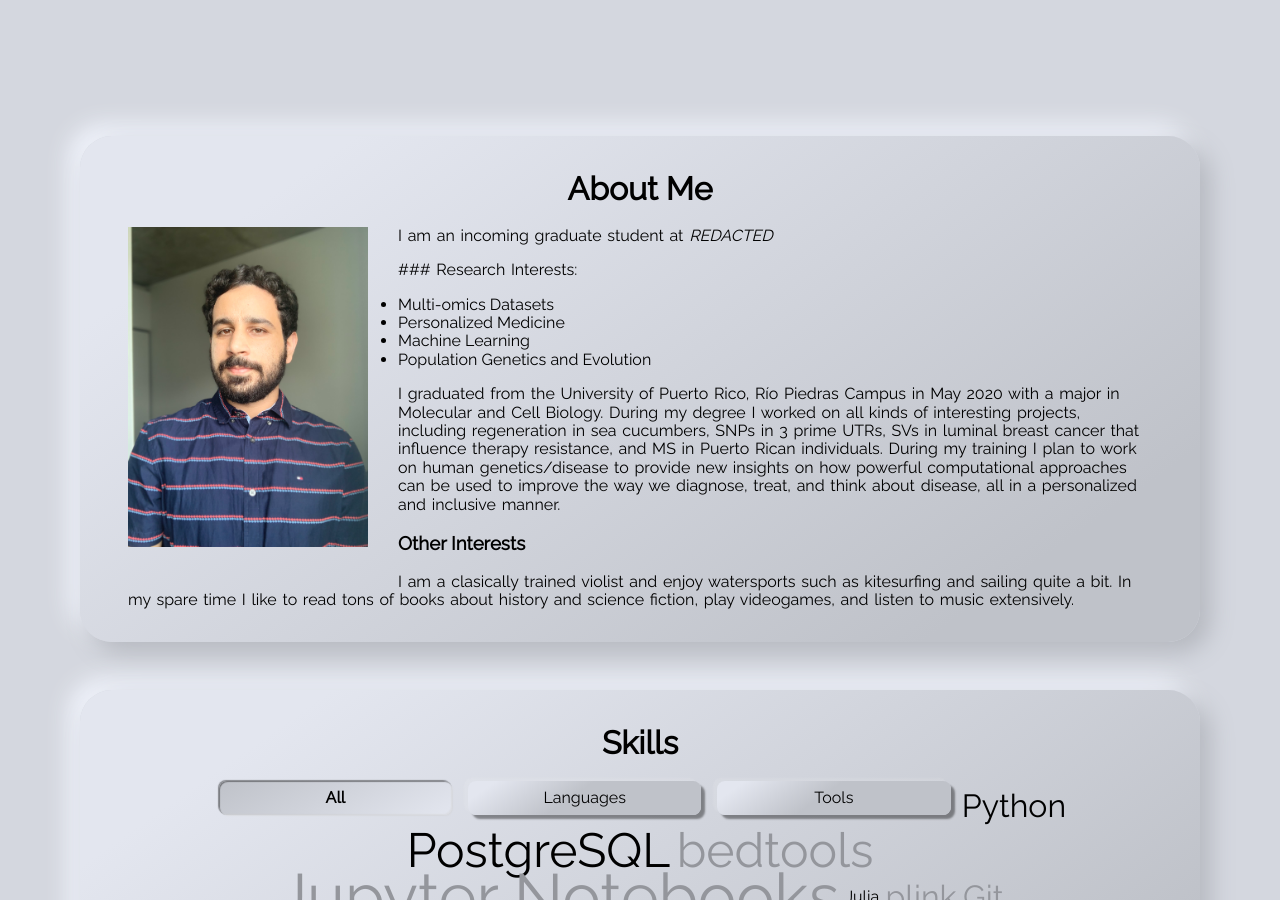
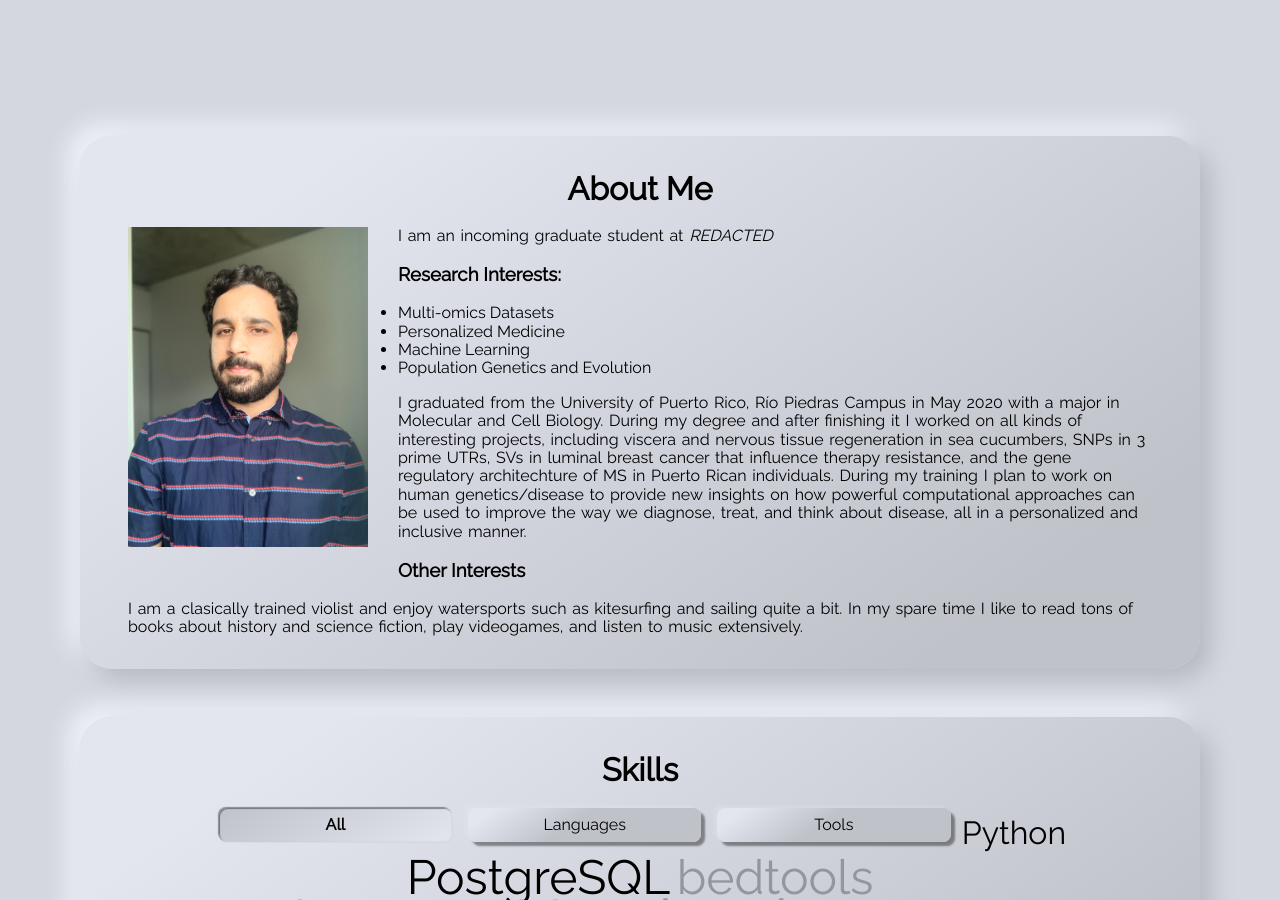
Before and after one commit to seba2550/computational-violist, a Jekyll site: the page built from index.html, in a window 1280 px wide and 900 px high, scrolled down 924 px. Built offline with Jekyll 4.4.1, drawn with Linux system fonts in a browser that asks for light colours.

Commit message:
Update aboutme.md

```diff
--- a/_includes/aboutme.md
+++ b/_includes/aboutme.md
@@ -1,12 +1,12 @@
 I am an incoming graduate student at *REDACTED*
 
-  ### Research Interests:
+### Research Interests:
   * Multi-omics Datasets
   * Personalized Medicine
   * Machine Learning
   * Population Genetics and Evolution
 
-I graduated from the University of Puerto Rico, Río Piedras Campus in May 2020 with a major in Molecular and Cell Biology. During my degree I worked on all kinds of interesting projects, including regeneration in sea cucumbers, SNPs in 3 prime UTRs, SVs in luminal breast cancer that influence therapy resistance, and MS in Puerto Rican individuals. During my training I plan to work on human genetics/disease to provide new insights on how powerful computational approaches can be used to improve the way we diagnose, treat, and think about disease, all in a personalized and inclusive manner.
+I graduated from the University of Puerto Rico, Río Piedras Campus in May 2020 with a major in Molecular and Cell Biology. During my degree and after finishing it I worked on all kinds of interesting projects, including viscera and nervous tissue regeneration in sea cucumbers, SNPs in 3 prime UTRs, SVs in luminal breast cancer that influence therapy resistance, and the gene regulatory architechture of MS in Puerto Rican individuals. During my training I plan to work on human genetics/disease to provide new insights on how powerful computational approaches can be used to improve the way we diagnose, treat, and think about disease, all in a personalized and inclusive manner.
 
 ### Other Interests
 I am a clasically trained violist and enjoy watersports such as kitesurfing and sailing quite a bit. In my spare time I like to read tons of books about history and science fiction, play videogames, and listen to music extensively.
```
